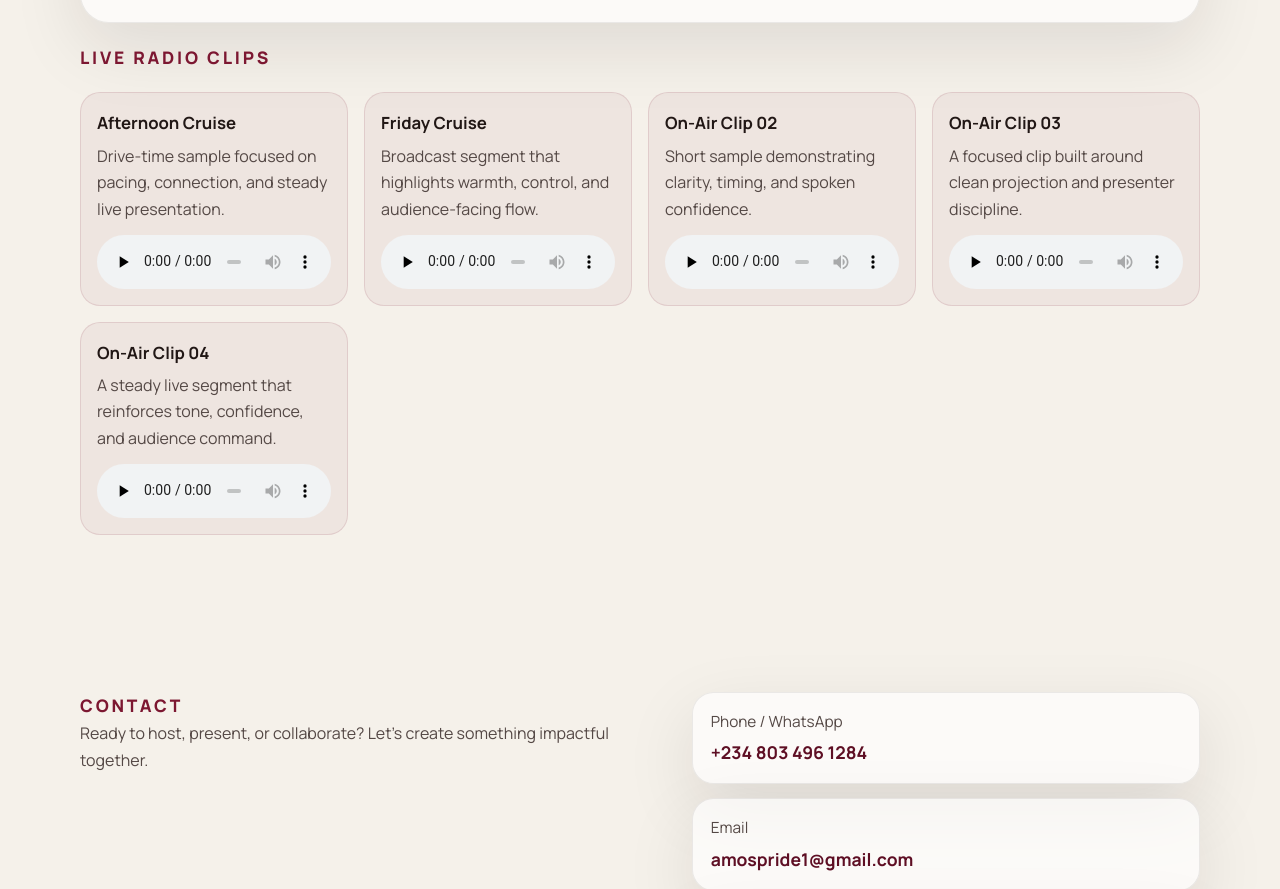
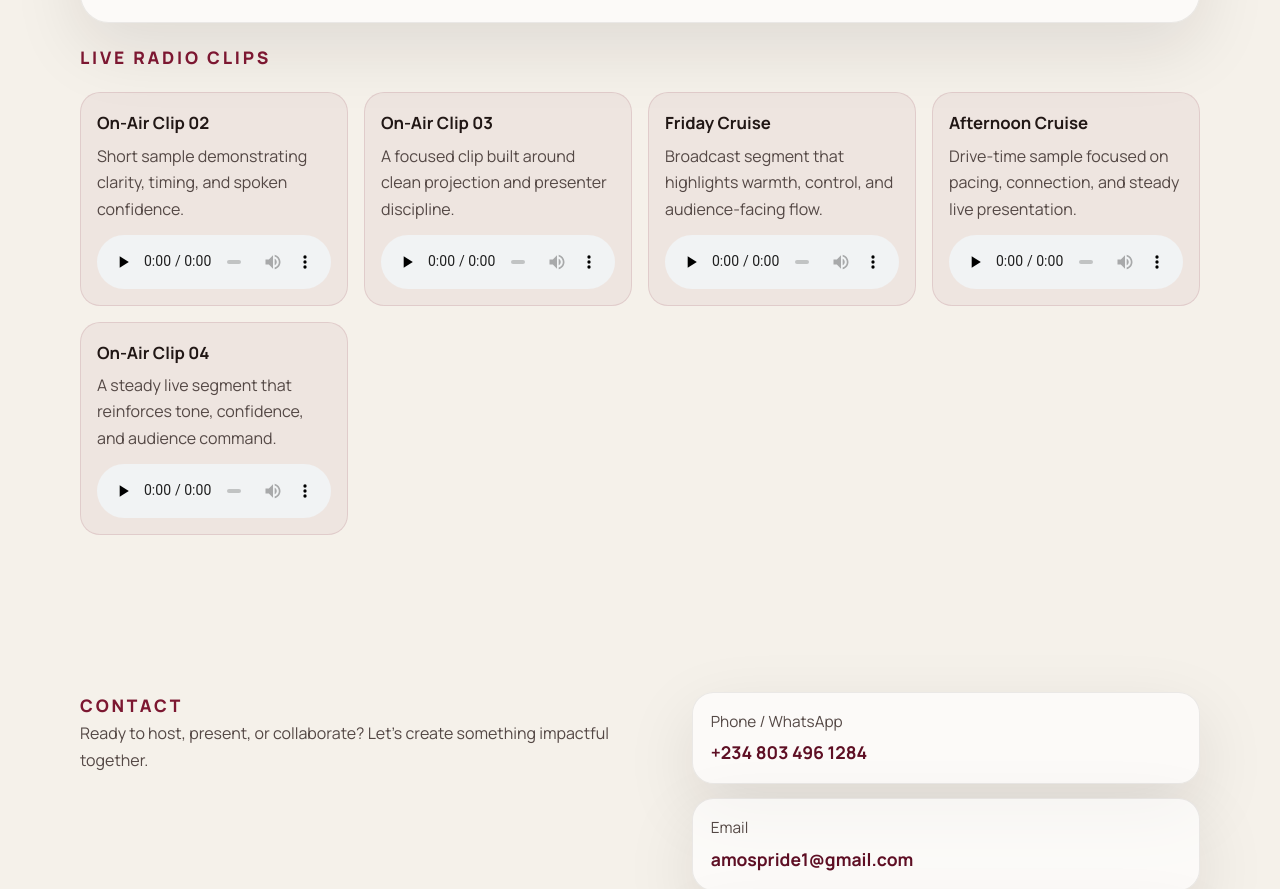
Before and after one commit to OyedamolaM/AMOS-PRIDE-RADIO-PRESENTERPORTFOLIO, a React (Vite) app: page / in a window 1280 px wide. Shown: the part 2218-3107 px from the top of the page. Built offline with nearby package versions, Linux system fonts and the light colour scheme.

Commit message:
chore, rearrange audio clips

```diff
--- a/src/App.jsx
+++ b/src/App.jsx
@@ -25,18 +25,6 @@ const mediaItems = [
       "A concise reel showing on-camera presence, voice control, and confidence suited to booking review.",
   },
   {
-    title: "Afternoon Cruise",
-    type: "audio",
-    src: "/audio/afternoon-cruise.mp3",
-    caption: "Drive-time sample focused on pacing, connection, and steady live presentation.",
-  },
-  {
-    title: "Friday Cruise",
-    type: "audio",
-    src: "/audio/friday-cruise.mp3",
-    caption: "Broadcast segment that highlights warmth, control, and audience-facing flow.",
-  },
-  {
     title: "On-Air Clip 02",
     type: "audio",
     src: "/audio/rot-2.mp3",
@@ -47,6 +35,18 @@ const mediaItems = [
     type: "audio",
     src: "/audio/rto-1.mp3",
     caption: "A focused clip built around clean projection and presenter discipline.",
+  },
+  {
+    title: "Friday Cruise",
+    type: "audio",
+    src: "/audio/friday-cruise.mp3",
+    caption: "Broadcast segment that highlights warmth, control, and audience-facing flow.",
+  },
+  {
+    title: "Afternoon Cruise",
+    type: "audio",
+    src: "/audio/afternoon-cruise.mp3",
+    caption: "Drive-time sample focused on pacing, connection, and steady live presentation.",
   },
   {
     title: "On-Air Clip 04",
```
